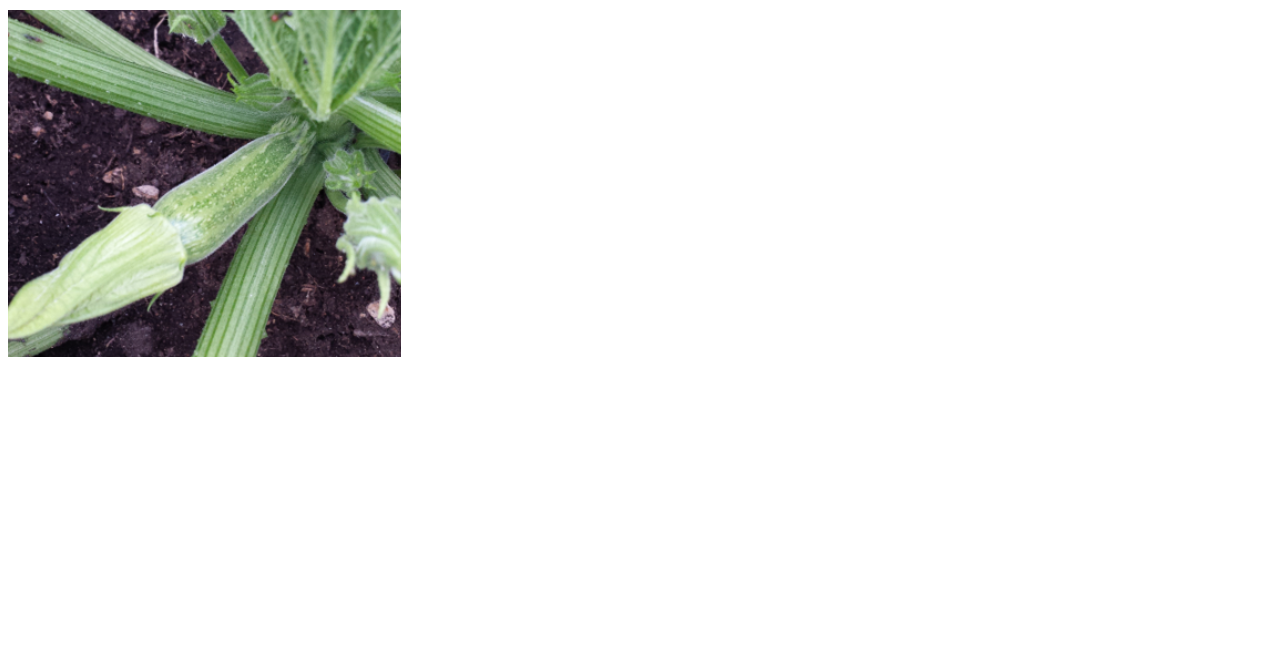
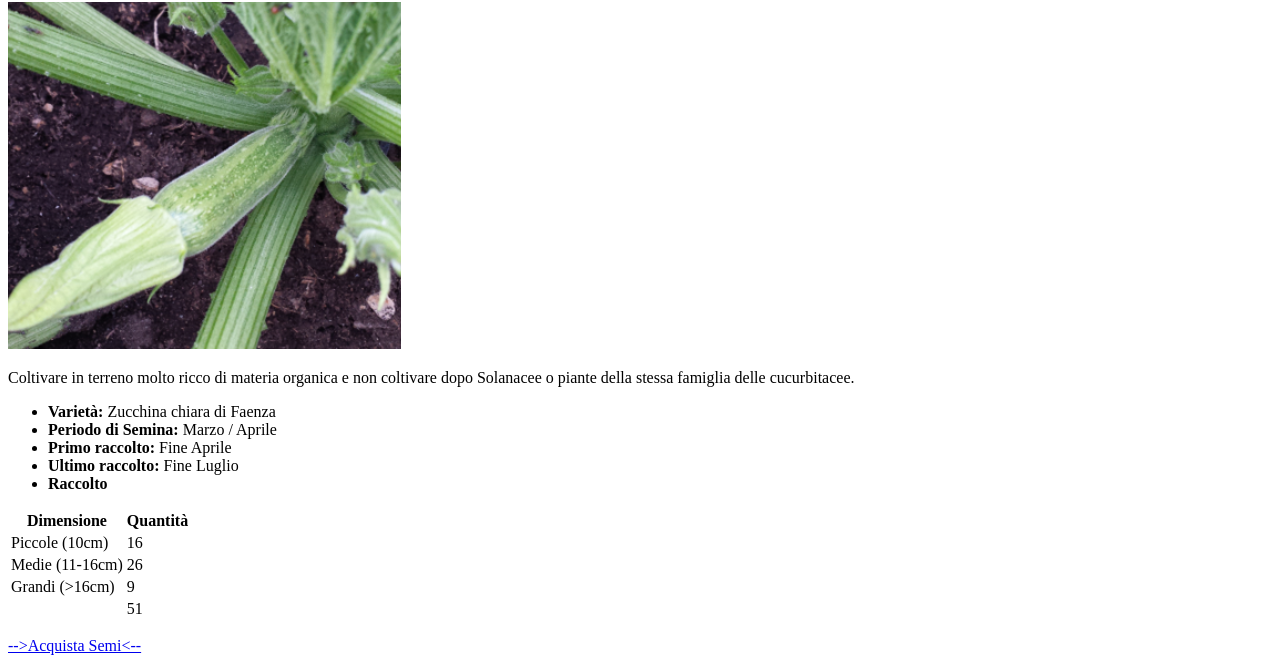
Before and after one commit to KehnAdrian31/htmlcss-hello, a plain HTML site: page index.html in a window 1280 px wide. Shown: the part 139-810 px from the top of the page. Drawn offline with Linux system fonts and the light colour scheme.

Commit message:
add main section

```diff
--- a/index.html
+++ b/index.html
@@ -13,7 +13,7 @@
 
     <hr>
 
-    <h2>Zucchine</h2>
+    <h3>Zucchine</h3>
 
     <div>
       <img src="./img/veg1.png" alt="Zucchine">
@@ -22,12 +22,53 @@
   </header>
 
   <main>
+    <section>
+      <p>Coltivare in terreno molto ricco di materia organica e non coltivare dopo Solanacee o piante della stessa
+        famiglia
+        delle cucurbitacee.</p>
+      <ul>
+        <li><strong>Varietà:</strong> Zucchina chiara di Faenza</li>
+        <li><strong>Periodo di Semina:</strong> Marzo / Aprile</li>
+        <li><Strong>Primo raccolto:</Strong> Fine Aprile</li>
+        <li><strong>Ultimo raccolto:</strong> Fine Luglio</li>
+        <li><strong>Raccolto</strong></li>
+      </ul>
+      <table>
+        <tbody>
+          <tr>
+            <th> Dimensione</th>
+            <th> Quantità</th>
+          </tr>
+        </tbody>
 
+        <tbody>
+          <tr>
+            <td>Piccole (10cm)</td>
+            <td>16</td>
+          </tr>
 
+          <tr>
+            <td>Medie (11-16cm)</td>
+            <td>26</td>
+          </tr>
+
+          <tr>
+            <td>Grandi (>16cm)</td>
+            <td>9</td>
+          </tr>
+        </tbody>
+        <tfoot>
+          <tr>
+            <td>&nbsp;</td>
+            <td>51</td>
+          </tr>
+        </tfoot>
+      </table>
+      <p><a href="#">--&gt;Acquista Semi&lt;--</a></p>
+    </section>
   </main>
 
   <footer>
-
 
 
   </footer>
```
